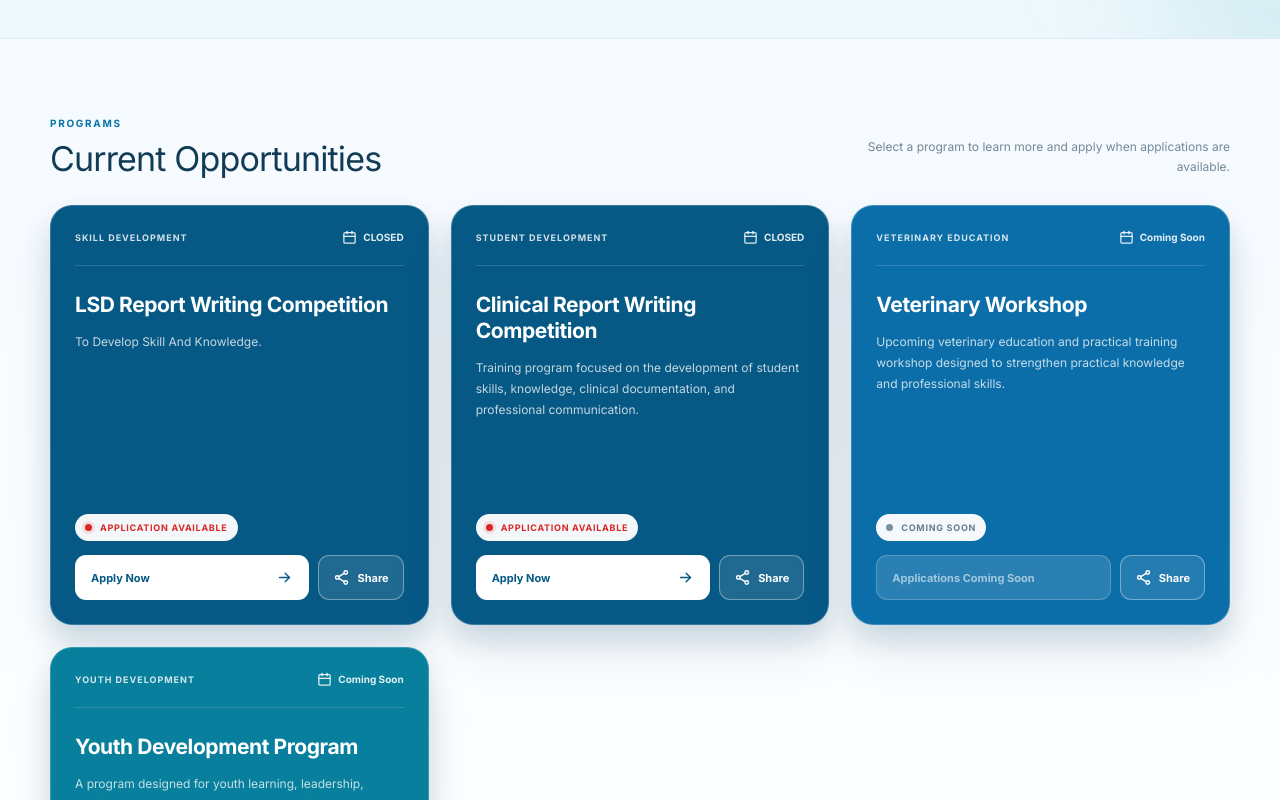
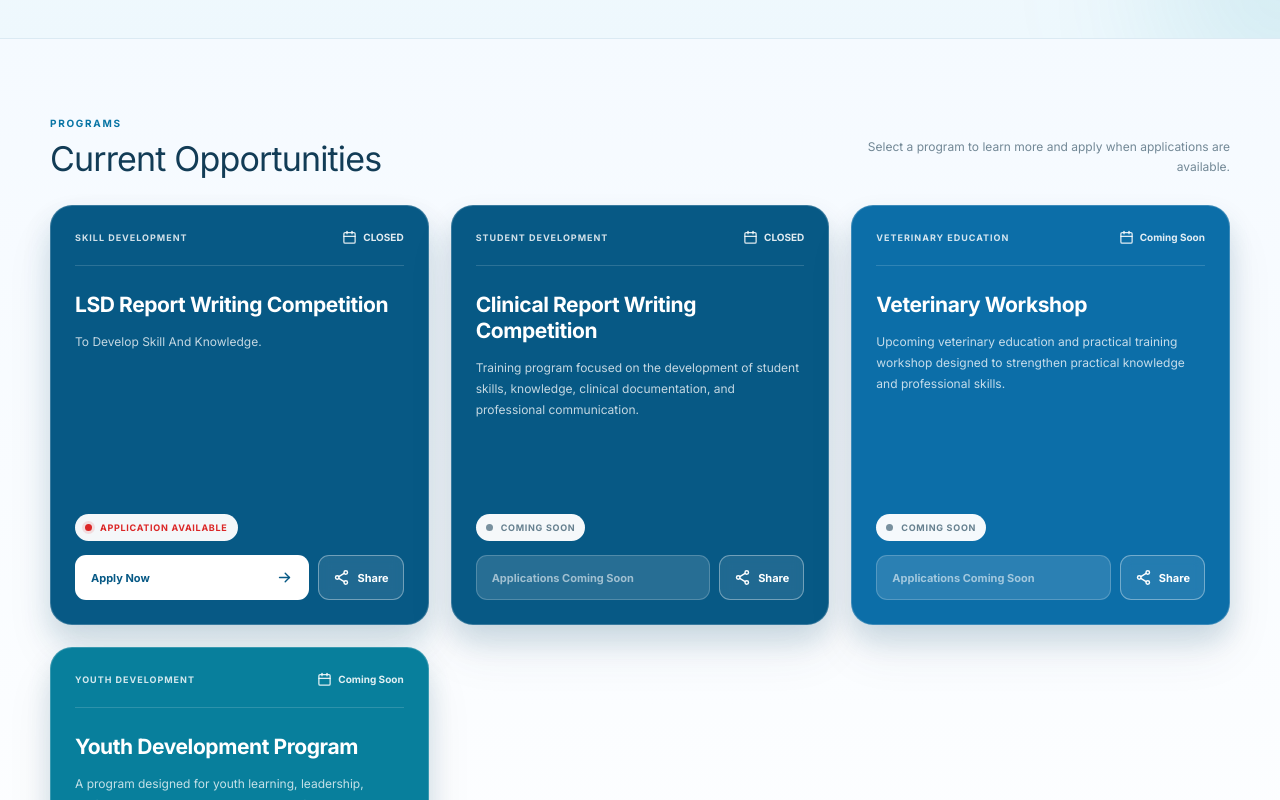
Before and after one commit to VetsForAnimalWelfare/vfaw, a React (Vite) app: page /apply in a window 1280 px wide. Shown: the part 575-1375 px from the top of the page. Built offline with nearby package versions, Linux system fonts and the light colour scheme.

Commit message:
Clear formLink in Apply.jsx
Updated formLink to an empty string.

```diff
--- a/src/pages/Apply.jsx
+++ b/src/pages/Apply.jsx
@@ -22,7 +22,7 @@ const programs = [
     date: "CLOSED",
     type: "Student Development",
     formLink:
-      "vfaw.org.np/apply",
+      "",
     shade: "blue",
   },
   {
```
